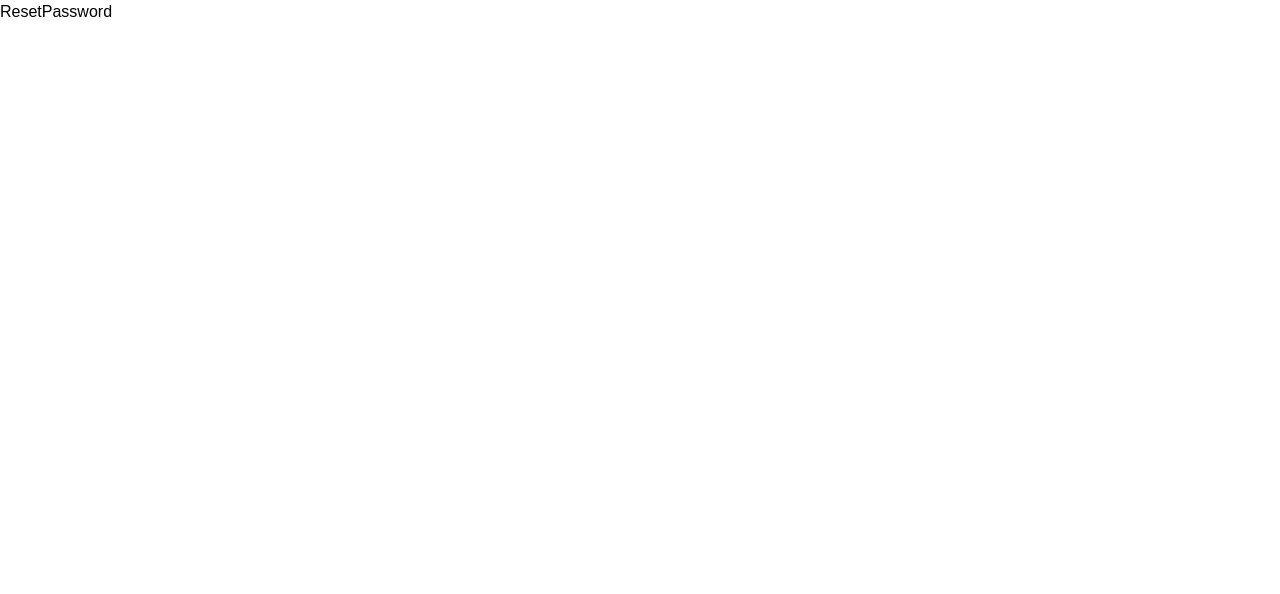
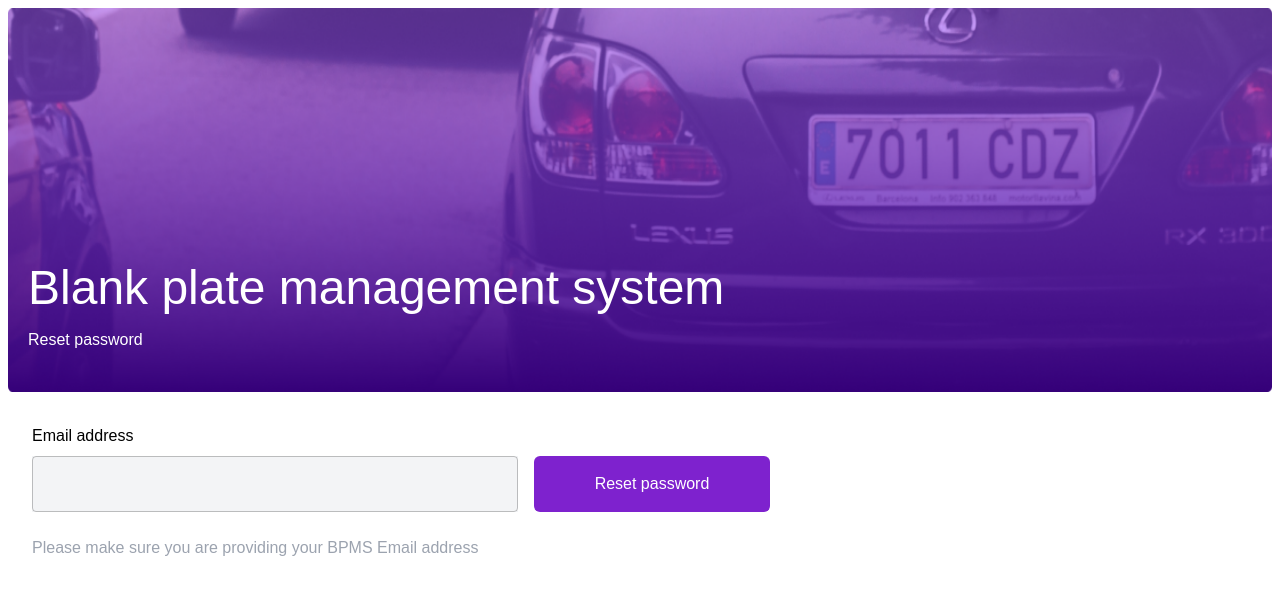
Before and after one commit to qbelimited/front_bpms, a React (Create React App) app: page /resetpasswordvali in a window 1280 px wide. Shown: the top 594 px of the page. Built offline with nearby package versions, Linux system fonts and the light colour scheme.

Commit message:
completed reset password validation page

```diff
--- /dev/null
+++ b/src/Components/Modal.js
@@ -0,0 +1,52 @@
+
+import Box from '@mui/material/Box';
+
+import Typography from '@mui/material/Typography';
+import Modal from '@mui/material/Modal';
+import Button from './SelectValue/Button';
+
+const style = {
+  position: 'absolute',
+  top: '50%',
+  left: '50%',
+  transform: 'translate(-50%, -50%)',
+  width: 400,
+  bgcolor: 'background.paper',
+  boxShadow: 24,
+  p: 4,
+};
+
+export default function LoginModal({ open,handleClose,header, body, color, name, onClick }) {
+//   const [open, setOpen] = useState(false);
+//   const handleOpen = () => setOpen(true);
+//   const handleClose = () => setOpen(false);
+
+  return (
+    <div>
+
+      <Modal
+        open={open}
+        onClose={handleClose}
+        aria-labelledby="modal-modal-title"
+        aria-describedby="modal-modal-description"
+
+      >
+        <Box sx={style} className=' shadow-lg rounded-md'>
+          <Typography id="modal-modal-title" className={color} variant="h6" component="h2">
+         {header}
+          </Typography>
+          <Typography id="modal-modal-description" sx={{ mt: 2 }}>
+         {body}
+          </Typography>
+          <div className=' mt-3'>
+          <Button
+            name={name}
+            onClick={onClick}
+          />
+          </div>
+
+        </Box>
+      </Modal>
+    </div>
+  );
+}
--- /dev/null
+++ b/src/Components/ResetPassword/PasswordVali.js
@@ -0,0 +1,56 @@
+
+import React, {useState} from 'react'
+import LoginModal from '../Modal'
+import { useNavigate } from 'react-router-dom';
+import Button from '../SelectValue/Button'
+import TextBox from '../SelectValue/TextBox'
+
+function PasswordVali() {
+        const [modal, setModal] = useState(false)
+        const navigate = useNavigate();
+    const handleSubmit = (e) =>{
+        e.preventDefault()
+            setModal(true)
+    }
+    const handleClose = () =>{
+        setModal(false)
+    }
+    const handleNextPage = () =>{
+            navigate('/resetpassword')
+    }
+  return (
+    <>
+    <LoginModal
+        open={modal}
+        handleClose={handleClose}
+        header='Reset password'
+        body='We have sent a password reset code to your
+            email address please provide the code and
+            your new password on the next screen'
+        name='Okay'
+        color=' text-gray-400'
+        onClick={handleNextPage}
+    />
+    <form onSubmit={handleSubmit}>
+        <div className=' md:pl-6 mt-8 grid md:grid-cols-5 gap-4'>
+        <div className=' col-span-2 '>
+            <TextBox
+                label='Email address'
+                type='email'
+            />
+         </div>
+         <div className=' flex flex-col justify-end'>
+
+           <Button
+            name='Reset password'
+
+           />
+         </div>
+        </div>
+    </form>
+    <h5 className=' text-gray-400 mt-6 md:pl-6 hover:text-purple-600'>Please make sure you are providing your BPMS Email address</h5>
+    </>
+  )
+}
+
+export default PasswordVali
--- a/src/Components/SelectValue/Button.js
+++ b/src/Components/SelectValue/Button.js
@@ -1,9 +1,12 @@
 import React from 'react'
 
-function Button({name}) {
+function Button({name, onClick}) {
   return (
     <>
-     <button className=' bg-purple-700 px-2 py-4 border-none rounded-md text-white'>{name}</button>
+     <button
+      className=' bg-purple-700 px-4 py-4 border-none rounded-md text-white'
+      onClick={onClick}
+     >{name}</button>
     </>
   )
 }
--- a/src/Components/SelectValue/TextBox.js
+++ b/src/Components/SelectValue/TextBox.js
@@ -10,6 +10,7 @@ export default function TextBox({value, onChange, label, type}) {
         variant="outlined"
         value= {value}
         onChange= {onChange}
+        required
         type={type}
         className=' w-full bg-gray-100 p-px'
          />
--- a/src/ResetPassword/ResetPassword.js
+++ b/src/ResetPassword/ResetPassword.js
@@ -1,8 +1,15 @@
 import React from 'react'
+import PasswordVali from '../Components/ResetPassword/PasswordVali'
+import Topsec from '../Components/Topsec'
 
 function ResetPassword() {
   return (
-    <div>ResetPassword</div>
+    <div className='p-2'>
+        <Topsec
+            subTitle='Reset password'
+        />
+        <PasswordVali />
+    </div>
   )
 }
 
```
